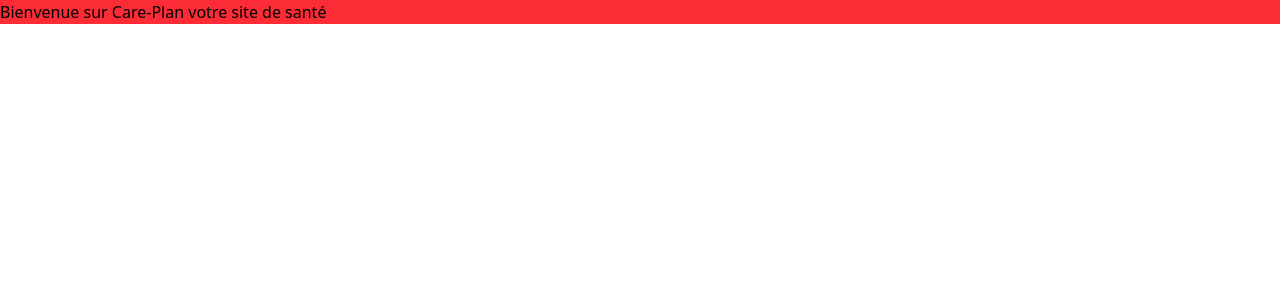
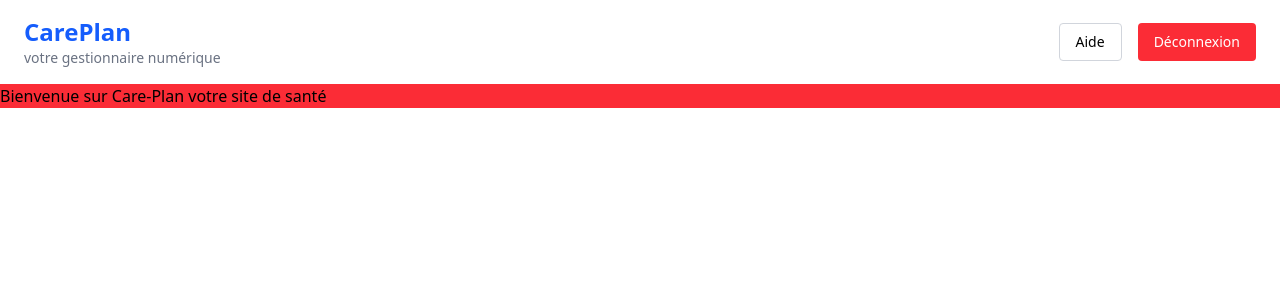
Before and after one commit to WildCodeSchool-CDA-FT-2025-03/CDA-Projet-2-Team-1, a React (Vite) app in the folder frontend/: page / in a window 1280 px wide. Shown: the top 300 px of the page. Built offline with nearby package versions, Linux system fonts and the light colour scheme.

Commit message:
feat:header v1

```diff
--- /dev/null
+++ b/frontend/components/header/header.tsx
@@ -0,0 +1,25 @@
+import React from 'react';
+
+export default function Header() {
+  return (
+    <header className="w-full bg-white shadow px-6 py-4 flex items-center justify-between">
+      {/* Logo + Titre */}
+      <div className="flex flex-col">
+        <span className="text-2xl font-bold text-blue-600">CarePlan</span>
+        <span className="text-sm text-gray-500">
+          votre gestionnaire numérique
+        </span>
+      </div>
+
+      {/* Boutons (non fonctionnels pour l'instant) */}
+      <div className="flex gap-4">
+        <button className="px-4 py-2 border border-gray-300 rounded hover:bg-gray-100 text-sm">
+          Aide
+        </button>
+        <button className="px-4 py-2 bg-red-500 text-white rounded hover:bg-red-600 text-sm">
+          Déconnexion
+        </button>
+      </div>
+    </header>
+  );
+}
--- a/frontend/src/App.tsx
+++ b/frontend/src/App.tsx
@@ -1,10 +1,16 @@
 import { Outlet } from 'react-router';
+import Header from '../components/header/header';
 
 function App() {
   return (
     <>
+      <div>
+        <Header />
+      </div>
       <div className="card">
-        <p className='bg-red-500'>Bienvenue sur Care-Plan votre site de santé</p>
+        <p className="bg-red-500">
+          Bienvenue sur Care-Plan votre site de santé
+        </p>
         <Outlet />
       </div>
     </>
```
